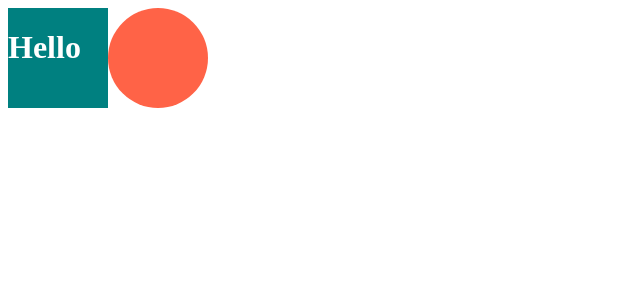
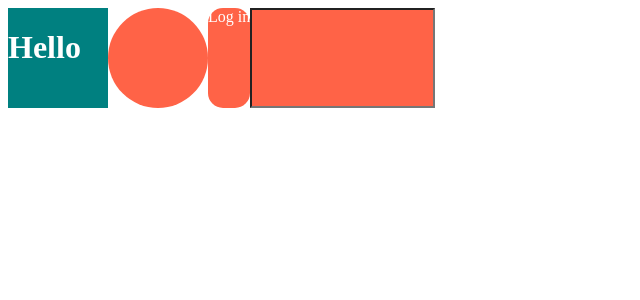
Before and after one commit to ralo-med/react-m1, a React (Create React App) app: page / in a window 1280 px wide. Shown: the top 300 px of the page, without its empty margins (0-640 px from the left). Built offline with nearby package versions, Linux system fonts and the light colour scheme.

Commit message:
#2.3 'As' and Attrs

```diff
--- a/src/App.js
+++ b/src/App.js
@@ -19,6 +19,16 @@
 const Circle = styled(Box)`
   border-radius: 50px;
 `;
+const Btn = styled.button`
+  color: white;
+  background-color: tomato;
+  border: 0;
+  border-radius: 15px;
+`;
+
+const Input = styled.input.attrs({ required: true })`
+  background-color: tomato;
+`;
 
 function App() {
   return (
@@ -27,6 +37,8 @@
         <Text>Hello</Text>
       </Box>
       <Circle bgColor="tomato" />
+      <Btn as="a">Log in</Btn>
+      <Input />
     </Father>
   );
 }
```
